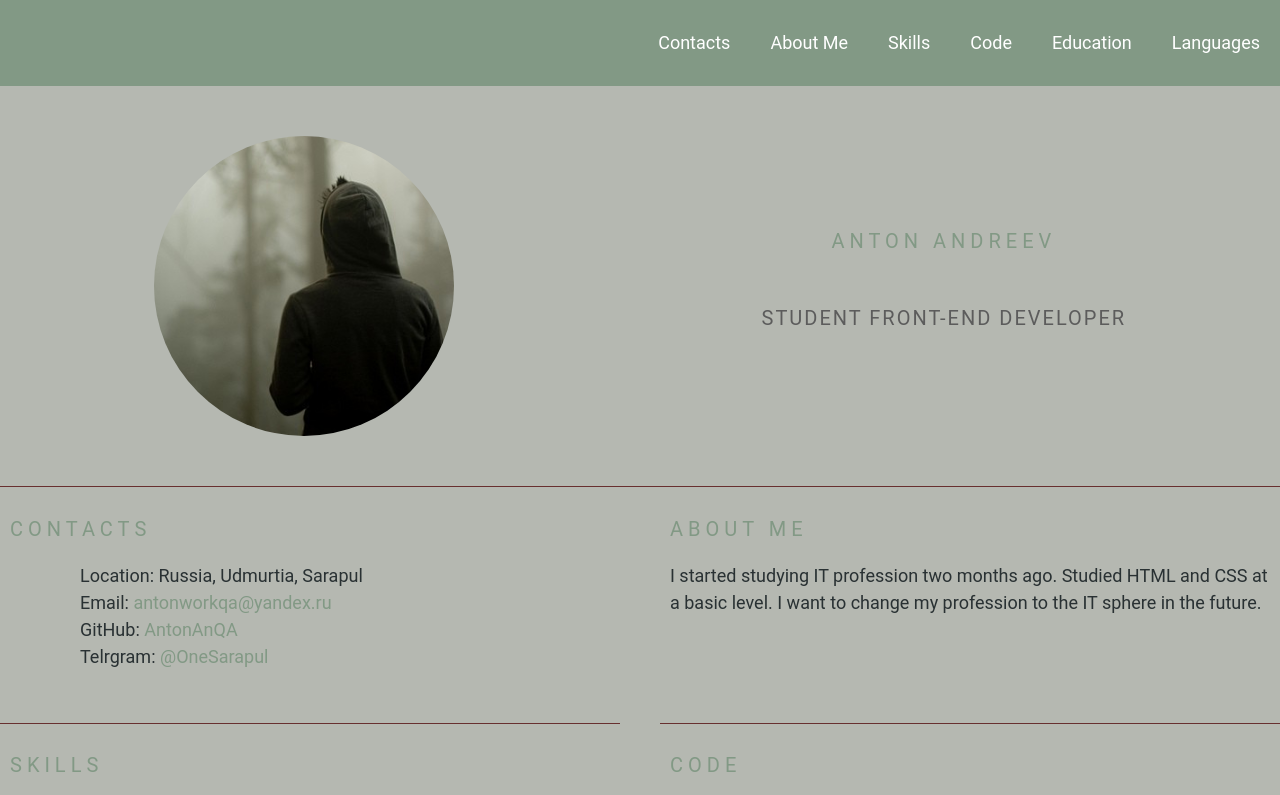
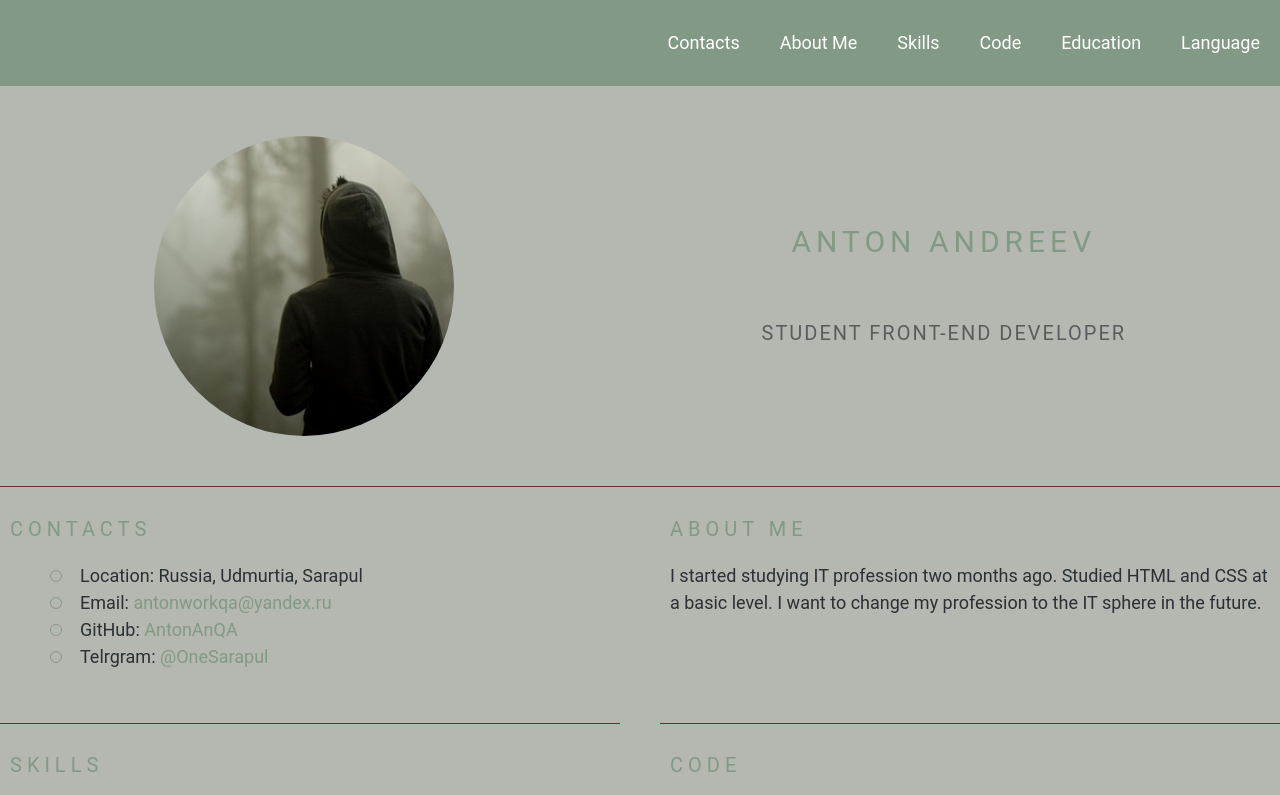
Before and after one commit to AntonAnQA/rsschool-cv, a plain HTML site: page index.html in a window 1280 px wide. Shown: the top 795 px of the page. Drawn offline with Linux system fonts and the light colour scheme; a web font is replaced by a local one.

Commit message:
feat: add style

```diff
--- a/index.html
+++ b/index.html
@@ -18,7 +18,7 @@
                   <li class="nav-item"><a href="#skills" class="nav-link">Skills</a></li>
                   <li class="nav-item"><a href="#code" class="nav-link">Code</a></li>
                   <li class="nav-item"><a href="#education" class="nav-link">Education</a></li>
-                  <li class="nav-item"><a href="#langauges" class="nav-link">Languages</a></li>
+                  <li class="nav-item"><a href="#langauge" class="nav-link">Language</a></li>
               </ul>
           </nav>
         </div>
@@ -91,7 +91,7 @@
     <footer class="footer">
         <div class="container footer-container">
             <div>
-                © 2021 <a href="https://github.com/AntonAnQA" rel="GitHub">GitHub: AntonAnQA</a>
+                © 2021 <a href="https://github.com/AntonAnQA" rel="GitHub" class="nav-link">GitHub: AntonAnQA</a>
             </div>
             <div>
                 <a href="https://rs.school/js/">
--- a/style.css
+++ b/style.css
@@ -86,6 +86,10 @@ body {
     letter-spacing: 5px;
     color: #829985;
   }
+  .section-mine-title {
+    position: relative;
+    font-size: 30px;
+}
   .section-profile {
       display: flex;
       justify-content: space-around;
@@ -116,6 +120,16 @@ body {
     padding-left: 30px;
     list-style-type: none;
   }
+  .section-item::before {
+    content: "";
+    position: absolute;
+    top: 8px;
+    left: 0px;
+    width: 10px;
+    height: 10px;
+    border: 1px solid #829985;
+    border-radius: 50%;
+  }
   .section-item a {
       text-decoration: none;
       color: #829985;
@@ -123,6 +137,14 @@ body {
   }
   .section-item a:hover {
     color: #4d2323;
+  }
+  .contacts-item::before {
+    content: "";
+    position: absolute;
+    top: 8px;
+    left: 0px;
+    width: 10px;
+    height: 10px;
   }
   .footer-rss {
       width: 121px;
```
